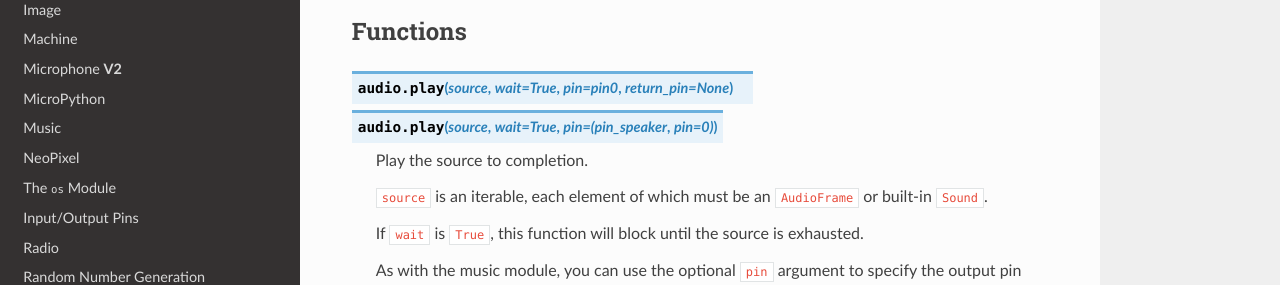
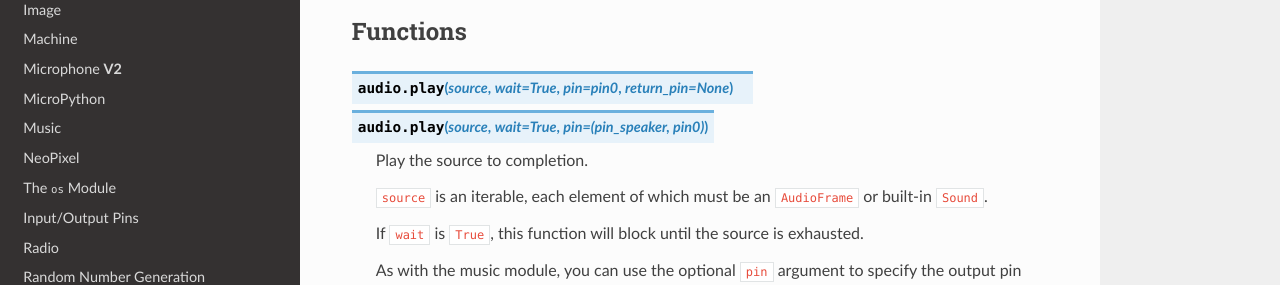
Before and after one commit to bbcmicrobit/micropython, a Sphinx documentation site: the page built from docs/audio.rst, in a window 1280 px wide and 900 px high. Shown: the part 362-647 px from the top of the window. Built offline with Sphinx 7.4.7 and the Read the Docs theme 2.0.0, drawn with Linux system fonts in a browser that asks for light colours; pages that are not in the unit, such as notebooks, are missing from menus.

Commit message:
Update docs/audio.rst
Co-authored-by: Carlos Pereira Atencio <carlos@microbit.org>

```diff
--- a/docs/audio.rst
+++ b/docs/audio.rst
@@ -18,7 +18,7 @@ Functions
 =========
 
 .. py:function:: play(source, wait=True, pin=pin0, return_pin=None)
-                 play(source, wait=True, pin=(pin_speaker, pin=0))
+                 play(source, wait=True, pin=(pin_speaker, pin0))
 
     Play the source to completion.
 
```
